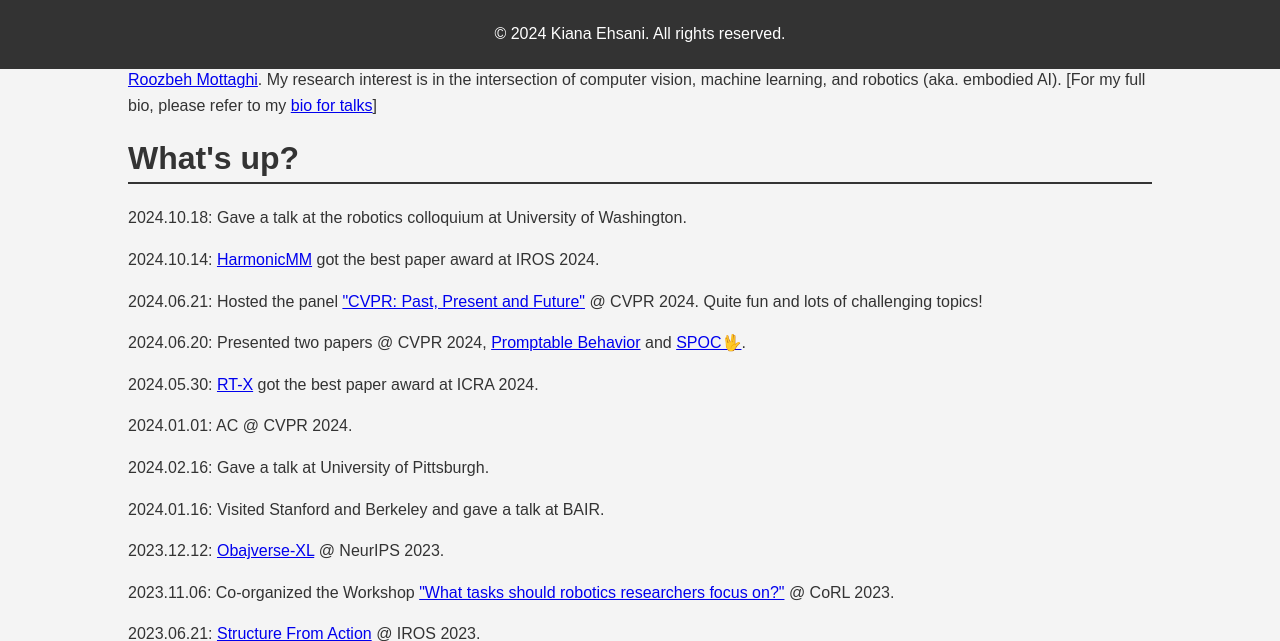
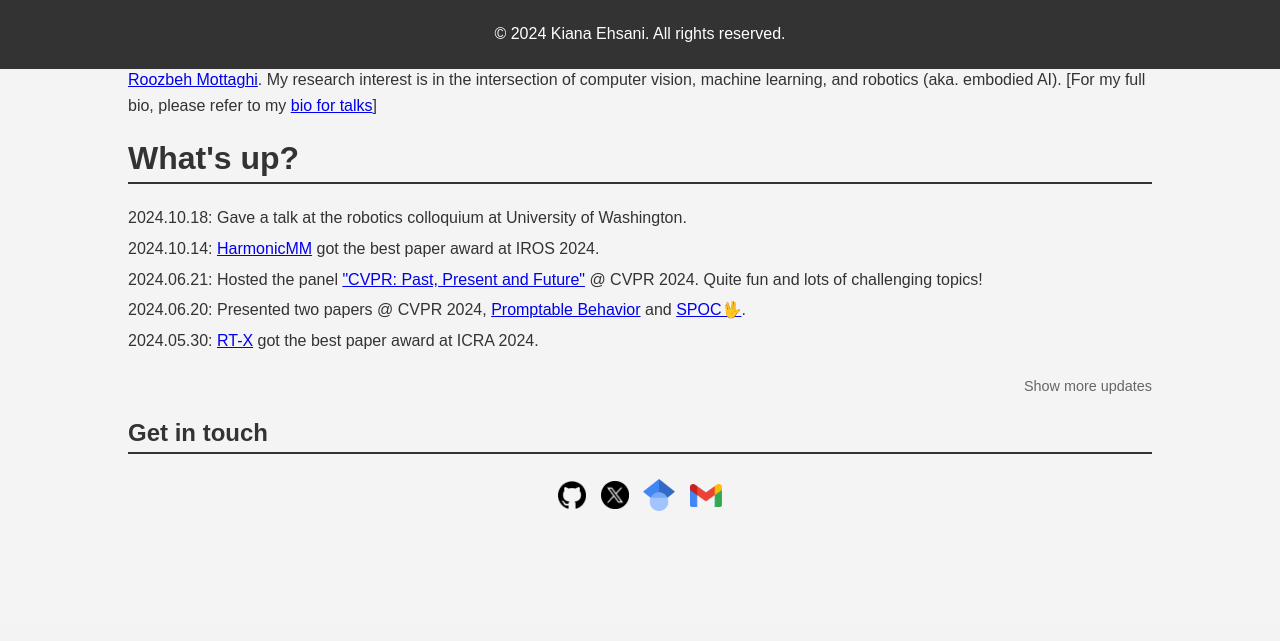
Before and after one commit to ehsanik/ehsanik.github.io, a Flask app: page / in a window 1280 px wide. Shown: the part 731-1372 px from the top of the page. After the commit the page ends 1242 px from the top, so only its background shows below. Run offline with Flask 3, Linux system fonts and the light colour scheme.

Commit message:
adding updates

```diff
--- a/templates/index.html
+++ b/templates/index.html
@@ -22,12 +22,15 @@
 
 
     <h1>What's up?</h1>
-    <div class="updates"></div>
+    <div class="updates-container">
+      <div class="updates">
         <p>2024.10.18: Gave a talk at the robotics colloquium at University of Washington.</p>
         <p>2024.10.14: <a href="https://rchalyang.github.io/HarmonicMM/">HarmonicMM</a> got the best paper award at IROS 2024. </p>
         <p>2024.06.21: Hosted the panel <a href="https://youtu.be/ucELzD2YpC4">"CVPR: Past, Present and Future"</a> @ CVPR 2024. Quite fun and lots of challenging topics!</p>
         <p>2024.06.20: Presented two papers @ CVPR 2024, <a href="https://promptable-behaviors.github.io/">Promptable Behavior</a> and <a href="https://spoc-robot.github.io/">SPOC🖖</a>.</p>
         <p>2024.05.30: <a href="https://robotics-transformer-x.github.io/">RT-X</a> got the best paper award at ICRA 2024. </p>
+      </div>
+      <div class="hidden-updates" style="display: none;">
         <p>2024.01.01: AC @ CVPR 2024.</p>
         <p>2024.02.16: Gave a talk at University of Pittsburgh.</p>
         <p>2024.01.16: Visited Stanford and Berkeley and gave a talk at BAIR.</p>
@@ -44,6 +47,10 @@
         <p>2022.10.24: <a href="https://prior.allenai.org/projects/m-vole">Object Manipulation via Visual Target Localization</a> @ ECCV 2022.</p>
         <p>2022.06.23: <a href="https://prior.allenai.org/projects/csr">Continuous Scene Representation</a> @ CVPR 2022.</p>
       </div>
+      <div class="show-more-container">
+        <button id="show-more-btn" class="text-btn">Show more updates</button>
+      </div>
+    </div>
     <h2>Get in touch</h2>
     <div class="contact">
       <a href="https://github.com/ehsanik"><img src="static/github_logo.png" alt="GitHub" width="28" height="28"></a>
@@ -54,4 +61,55 @@
 
     </div>
   </div>
+  <script>
+    document.addEventListener('DOMContentLoaded', function() {
+      const showMoreBtn = document.getElementById('show-more-btn');
+      const hiddenUpdates = document.querySelector('.hidden-updates');
+
+      showMoreBtn.addEventListener('click', function() {
+        if (hiddenUpdates.style.display === 'none') {
+          hiddenUpdates.style.display = 'block';
+          showMoreBtn.textContent = 'Show Less';
+        } else {
+          hiddenUpdates.style.display = 'none';
+          showMoreBtn.textContent = 'Show More';
+        }
+      });
+    });
+  </script>
+  <style>
+    .updates-container {
+      position: relative;
+      margin-bottom: 20px;
+    }
+
+    .updates, .hidden-updates {
+      margin: 0;
+      padding: 0;
+    }
+
+    .updates p, .hidden-updates p {
+      margin-bottom: 10px;
+    }
+
+    .show-more-container {
+      text-align: right;
+      margin-top: 10px;
+    }
+
+    .text-btn {
+      background: none;
+      border: none;
+      color: #666;
+      cursor: pointer;
+      font-size: 0.9em;
+      padding: 5px 0;
+      text-decoration: none;
+      transition: color 0.3s ease;
+    }
+
+    .text-btn:hover {
+      color: #333;
+    }
+  </style>
 {% endblock %}
```
Also changed, not shown: index.html (+59 -1 lines). Lines whose indentation alone changed are shown as unchanged.
